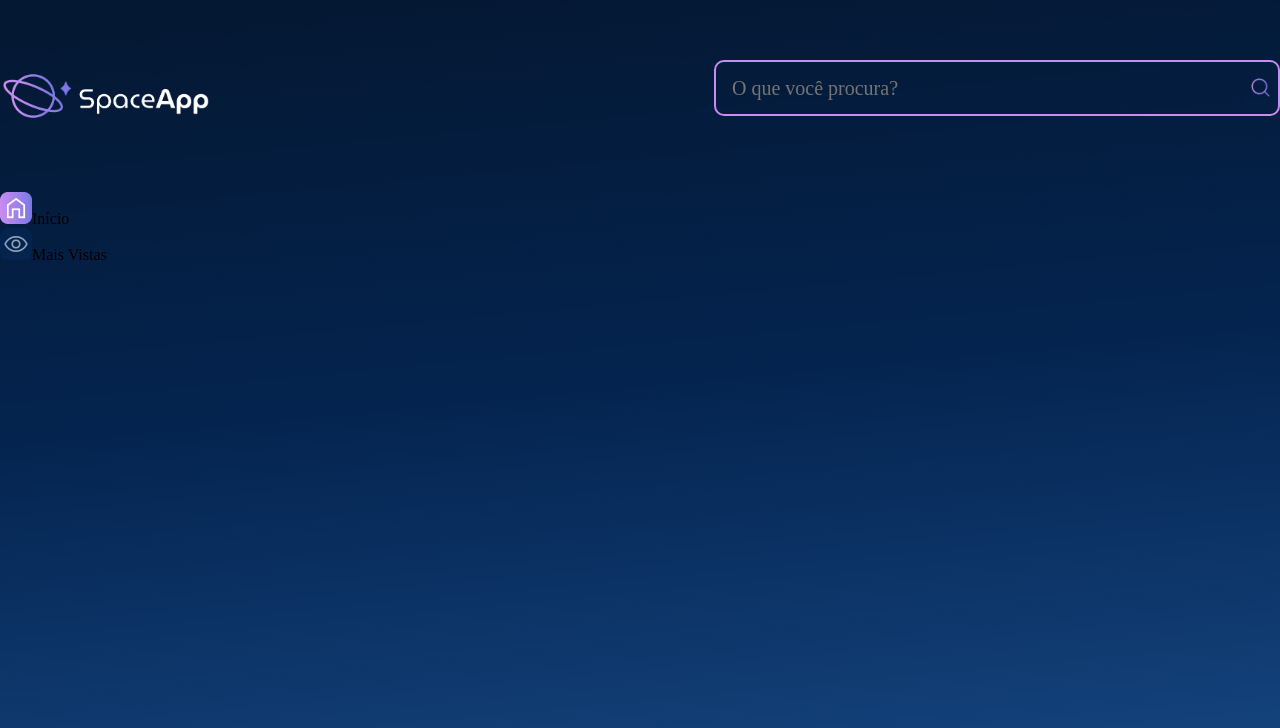
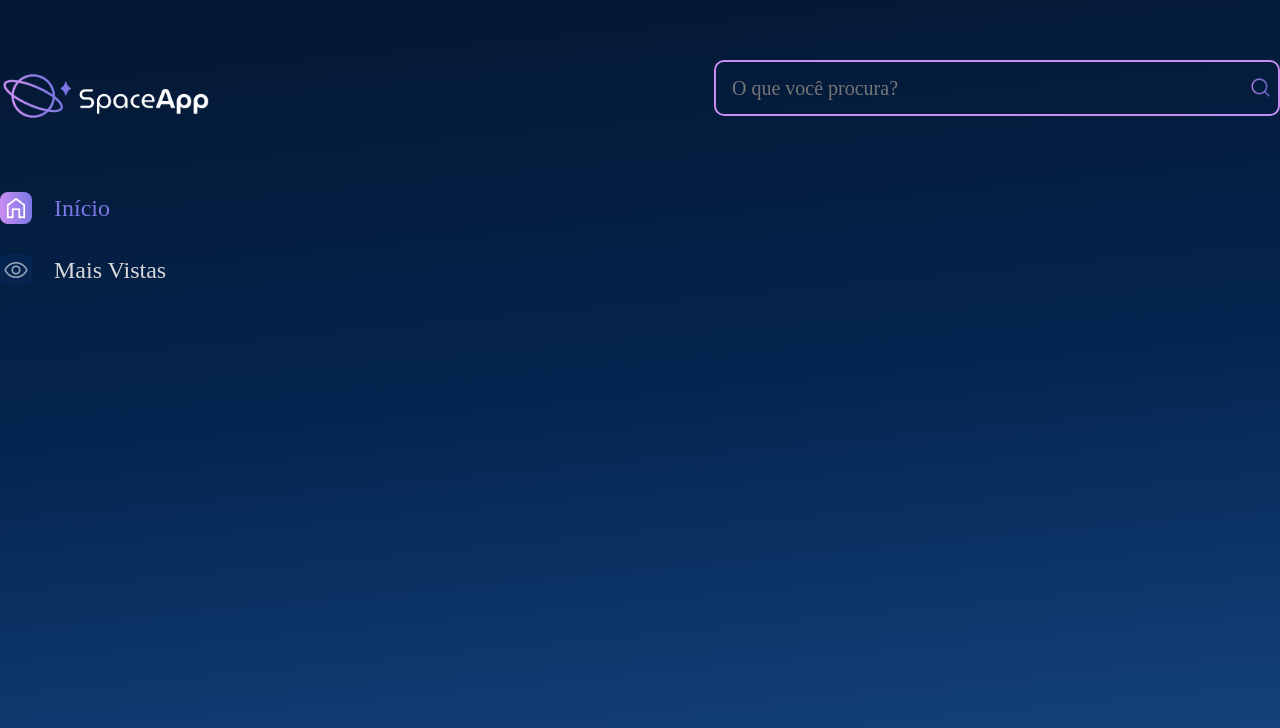
Before and after one commit to PedroFiel/SpaceApp, a React (Vite) app: page / in a window 1280 px wide. Shown: the top 728 px of the page. Built offline with nearby package versions, Linux system fonts and the light colour scheme.

Commit message:
feat: estilizacao da navegacao

```diff
--- a/src/components/BarraLateral/ItemNavegacao/index.jsx
+++ b/src/components/BarraLateral/ItemNavegacao/index.jsx
@@ -1,11 +1,19 @@
 import styled from "styled-components";
 
 const ItemListaEstilizado = styled.li`
+    font-size: 24px;
+    line-height: 29px;
+    margin-bottom: 30px;
+    cursor: pointer;
+    color: ${ props => props.$ativo ? "#7B78E5" : "#D9D9D9" };
+    display: flex;
+    align-items: center;
+    gap: 22px;
 `;
 
 
 const ItemNavegacao = ({children, iconeAtivo, iconeInativo, ativo = false}) => {
-    return <ItemListaEstilizado>
+    return <ItemListaEstilizado $ativo={ativo}>
         <img src={ativo ? iconeAtivo : iconeInativo} alt="Icone da lista" />
         {children}
     </ItemListaEstilizado>
```
Also changed, not shown: src/components/EstilosGlobais/fontes/GandhiSans-Bold.otf (added), src/components/EstilosGlobais/fontes/GandhiSans-Regular.otf (added).
